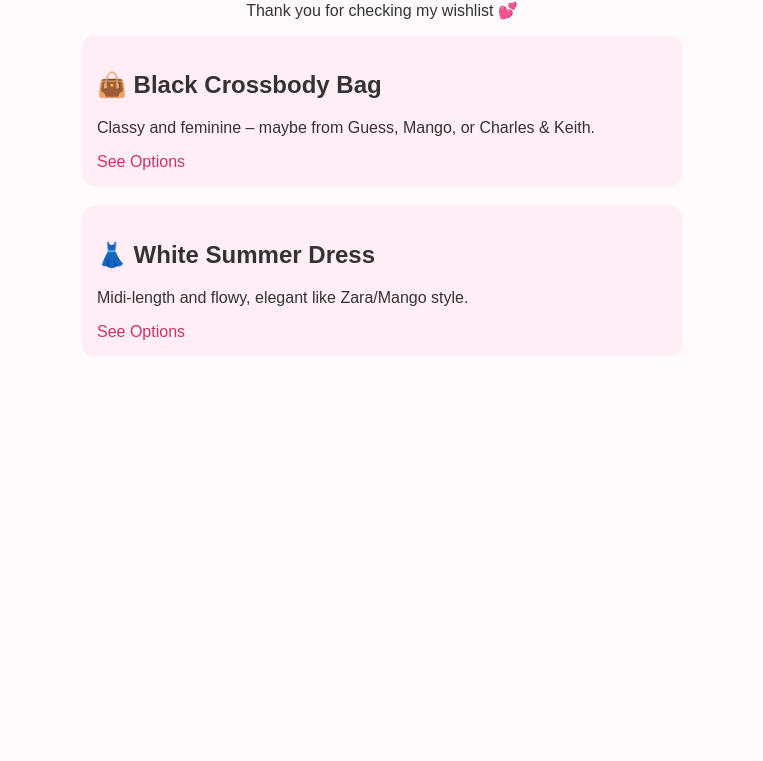
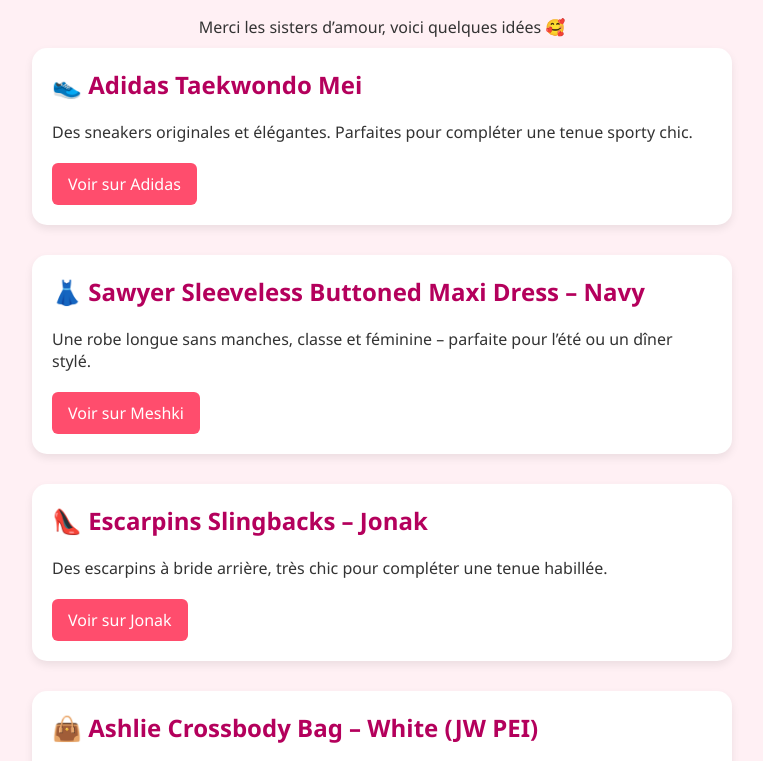
Before and after one commit to hiba-ctrl/bday-hiba-2134-wishlist, a plain HTML site: page index.html in a window 1280 px wide. Shown: the part 100-861 px from the top of the page, without its empty margins (258-1021 px from the left). Before the commit the page ends 800 px from the top, so only its background shows below. Drawn offline with Linux system fonts and the light colour scheme.

Commit message:
Update index.html

```diff
--- a/index.html
+++ b/index.html
@@ -5,45 +5,71 @@
   <title>🎂 Hiba’s Birthday Wishlist</title>
   <style>
     body {
-      font-family: Arial, sans-serif;
-      background-color: #fffafc;
+      font-family: 'Segoe UI', sans-serif;
+      background-color: #fff0f4;
       color: #333;
-      padding: 20px;
-      max-width: 600px;
+      padding: 30px;
+      max-width: 700px;
       margin: auto;
     }
-    h1 { color: #ff6699; text-align: center; }
+    h1 {
+      text-align: center;
+      color: #d63384;
+    }
     .item {
-      background: #ffeef5;
-      border-radius: 12px;
-      padding: 15px;
-      margin-bottom: 20px;
+      background: #fff;
+      border-radius: 15px;
+      padding: 20px;
+      margin-bottom: 30px;
+      box-shadow: 0 4px 8px rgba(0,0,0,0.08);
+    }
+    h2 {
+      color: #b4005c;
+      margin-top: 0;
+    }
+    p {
+      margin-bottom: 10px;
     }
     a {
-      color: #cc3366;
+      display: inline-block;
+      margin-top: 10px;
+      background: #ff4d6d;
+      color: white;
+      padding: 10px 16px;
+      border-radius: 6px;
       text-decoration: none;
     }
     a:hover {
-      text-decoration: underline;
+      background: #ff1a4c;
     }
   </style>
 </head>
 <body>
-  <h1>🎁 Hiba's Birthday Wishlist 🎁</h1>
-  <p style="text-align:center;">Thank you for checking my wishlist 💕</p>
+
+  <h1>💖 Hiba's Birthday Wishlist 💖</h1>
+  <p style="text-align:center;">Merci les sisters d’amour, voici quelques idées 🥰</p>
 
   <div class="item">
-    <h2>👜 Black Crossbody Bag</h2>
-    <p>Classy and feminine – maybe from Guess, Mango, or Charles & Keith.</p>
-    <a href="https://www.charleskeith.com" target="_blank">See Options</a>
+    <h2>👟 Adidas Taekwondo Mei</h2>
+    <p>Des sneakers originales et élégantes. Parfaites pour compléter une tenue sporty chic.</p>
+    <a href="https://www.adidas.fr/chaussure-adidas-taekwondo-mei/JS0297.html" target="_blank">Voir sur Adidas</a>
   </div>
 
   <div class="item">
-    <h2>👗 White Summer Dress</h2>
-    <p>Midi-length and flowy, elegant like Zara/Mango style.</p>
-    <a href="https://www.zara.com" target="_blank">See Options</a>
+    <h2>👗 Sawyer Sleeveless Buttoned Maxi Dress – Navy</h2>
+    <p>Une robe longue sans manches, classe et féminine – parfaite pour l’été ou un dîner stylé.</p>
+    <a href="https://meshki.co.uk/products/sawyer-sleeveless-buttoned-maxi-dress-navy?view=sl-26359CF4" target="_blank">Voir sur Meshki</a>
   </div>
 
-  <!-- Add more items here -->
+  <div class="item">
+    <h2>👠 Escarpins Slingbacks – Jonak</h2>
+    <p>Des escarpins à bride arrière, très chic pour compléter une tenue habillée.</p>
+    <a href="https://www.jonak.fr/p/escarpins-slingbacks-23961.html" target="_blank">Voir sur Jonak</a>
+  </div>
+<div class="item">
+  <h2>👜 Ashlie Crossbody Bag – White (JW PEI)</h2>
+  <p>Un sac blanc minimaliste et élégant, parfait pour toutes les saisons. Peut aller avec n'importe quelle tenue !</p>
+  <a href="https://www.jwpei.fr/products/ashlie-crossbody-bag-white" target="_blank">Voir sur JW PEI</a>
+</div>
 </body>
 </html>
```
